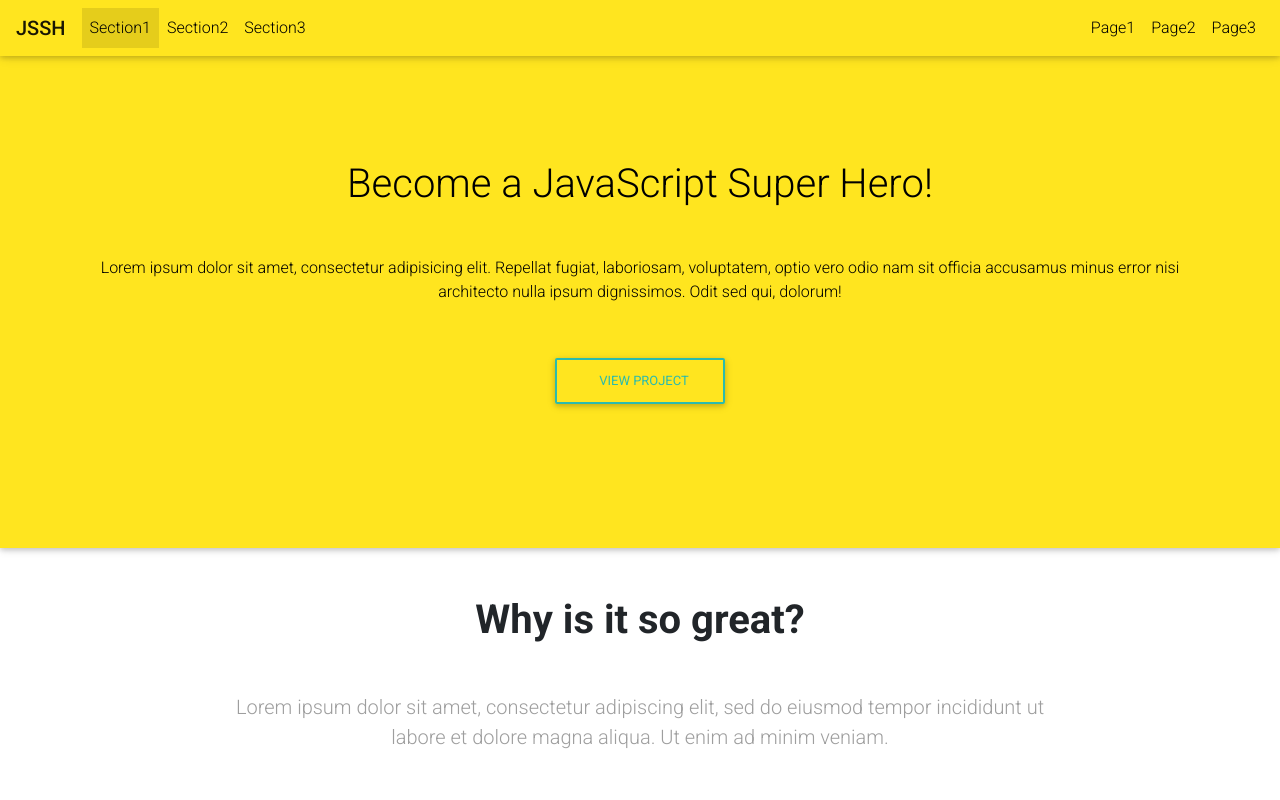
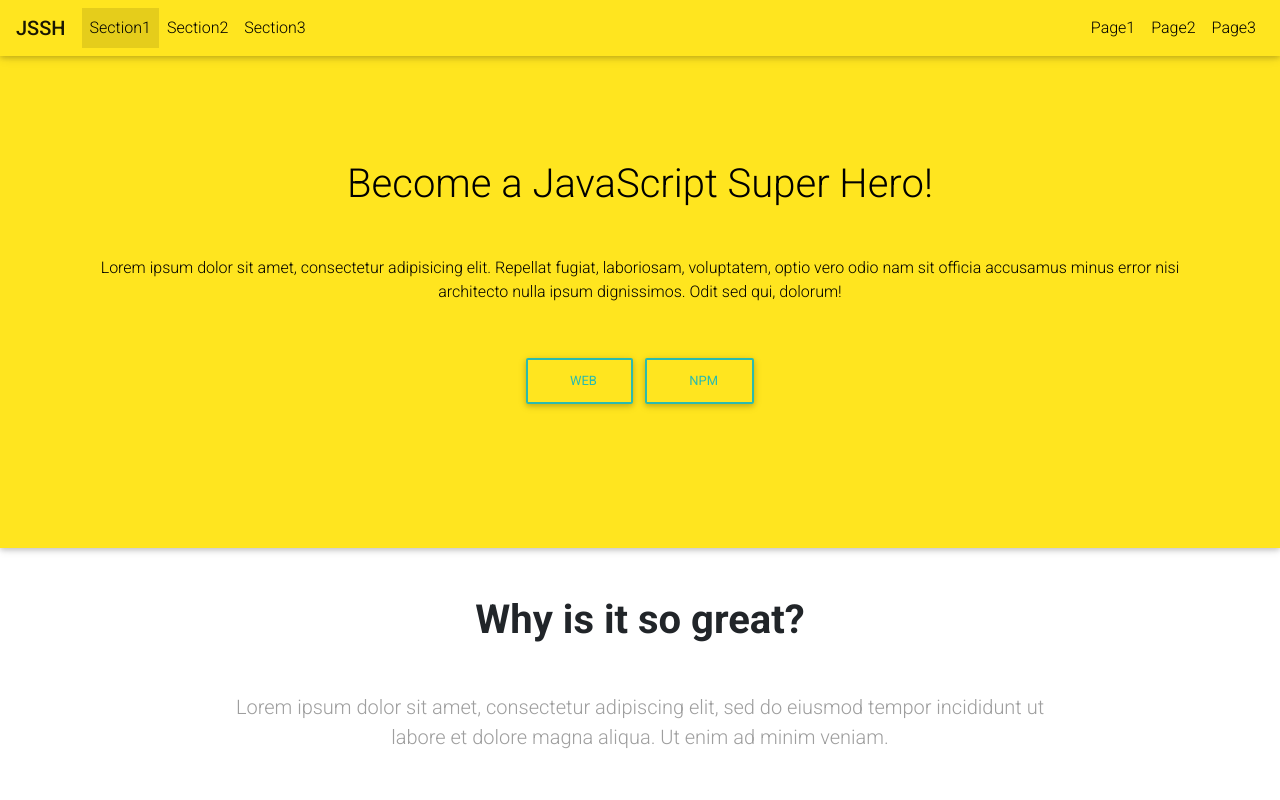
Before and after one commit to Farid212/jssh.com, a React (Create React App) app: page / in a window 1280 px wide. Shown: the top 800 px of the page. Built offline with nearby package versions, Linux system fonts and the light colour scheme.

Commit message:
add buttons

```diff
--- a/src/components/Jumbotron/Jumbotron.jsx
+++ b/src/components/Jumbotron/Jumbotron.jsx
@@ -1,4 +1,3 @@
-import React from "react";
 import { MDBJumbotron, MDBBtn, MDBCol, MDBIcon } from "mdbreact";
 
 const Jumbotron = () => {
@@ -10,7 +9,10 @@ const Jumbotron = () => {
           <p className="mx-5 mb-5"  style={{color: "black"}} >Lorem ipsum dolor sit amet, consectetur adipisicing elit. Repellat fugiat, laboriosam, voluptatem,
             optio vero odio nam sit officia accusamus minus error nisi architecto nulla ipsum dignissimos. Odit sed qui, dolorum!
           </p>
-          <MDBBtn outline style={{border: "1px solid black"}} className="mb-5"><MDBIcon icon="clone" className="mr-2"></MDBIcon> View project</MDBBtn>
+          <div>
+            <MDBBtn outline style={{border: "1px solid black"}} className="mb-5"><MDBIcon icon="clone" className="mr-2"></MDBIcon>WEB</MDBBtn>
+            <MDBBtn outline style={{border: "1px solid black"}} className="mb-5"><MDBIcon icon="clone" className="mr-2"></MDBIcon>NPM</MDBBtn>
+          </div>
         </MDBCol>
       </MDBCol>
     </MDBJumbotron>
```
